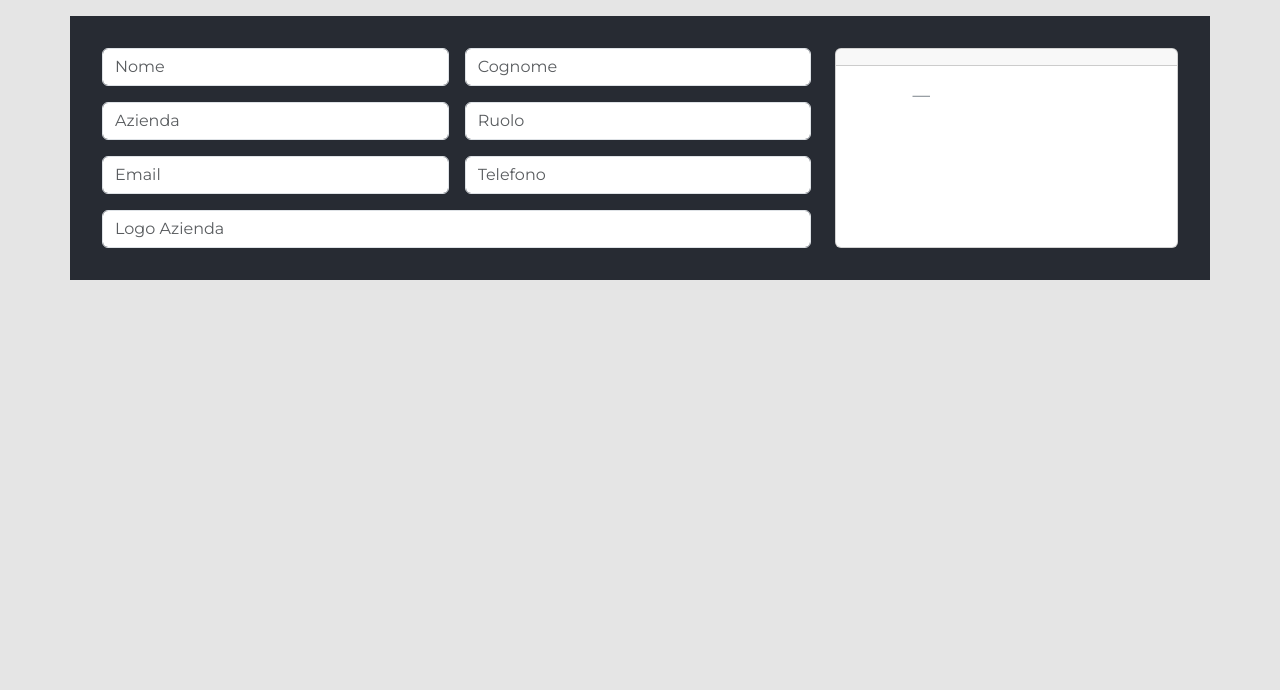
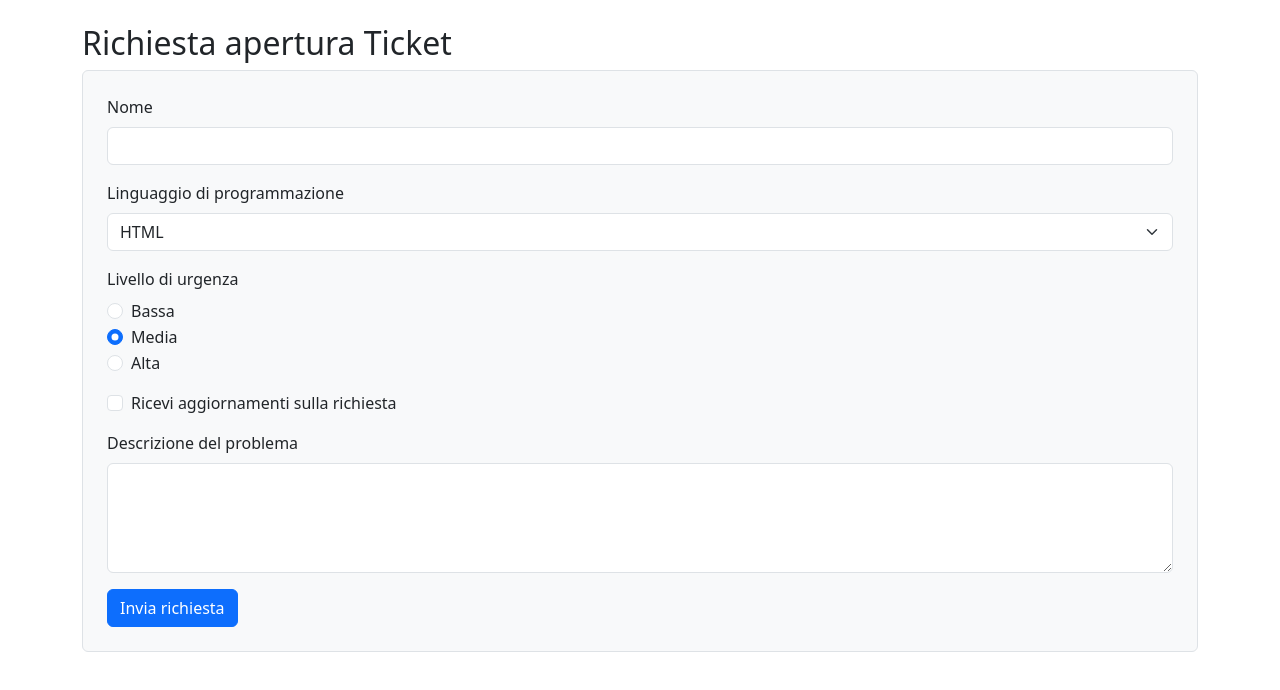
Before and after one commit to pimoGit/lc-react-151, a React (Vite) app: page / in a window 1280 px wide. Shown: the top 690 px of the page. Built offline with nearby package versions, Linux system fonts and the light colour scheme; the HTML template or start-up script is replaced by a standard one.

Commit message:
differenze gestione campi form checkbox e radio

```diff
--- a/src/App.jsx
+++ b/src/App.jsx
@@ -4,6 +4,7 @@ import FormMain from "./components/form/FormMain"
 import TodoList from "./components/form/TodoList"
 import CharactersList from "./components/rickmorty/CharactersList"
 import BusinessCard from "./components/form/BusinessCard"
+import TicketForm from "./components/form/TicketForm"
 
 function App() {
 
@@ -14,8 +15,8 @@ function App() {
             <FormMain />
             <TodoList />
             <CharactersList />
-            */}
-            <BusinessCard />
+            <BusinessCard />*/}
+            <TicketForm />
         </>
     )
 }
--- /dev/null
+++ b/src/components/form/TicketForm.jsx
@@ -0,0 +1,157 @@
+import { useState } from "react";
+import axios from "axios";
+
+const TicketForm = () => {
+
+    //   const [alert, setAlert] = useState({ show: false, status: '', text: '' })
+
+    const initialFormData = {
+        name: "",
+        language: "HTML",
+        urgency: "medium",
+        updates: false,
+        description: "",
+    }
+
+    const [formData, setFormData] = useState(initialFormData);
+
+    const handleChange = (e) => {
+        const { name, value, type, checked } = e.target;
+        setFormData({
+            ...formData,
+            [name]: type === "checkbox" ? checked : value,
+        });
+    };
+
+    const handleSubmit = (e) => {
+        e.preventDefault();
+        axios.post("https://67c5b4f3351c081993fb1ab6.mockapi.io/api/tickets", formData)
+            .then(response => {
+                console.log("Dati inviati con successo:", response.data);
+                setFormData(initialFormData);
+                setAlert({ show: true, status: 'success', text: 'Richiesta inviata con successo!' });
+            })
+            .catch(error => {
+                console.error("Errore nell'invio dei dati:", error);
+                setAlert({ show: true, status: 'danger', text: 'Errore invio della richiesta!' });
+            });
+    };
+
+    return (
+        <div className="container mt-4">
+            <h2>Richiesta apertura Ticket</h2>
+            {/* {alert.show &&
+        <div className={`alert alert-${alert.status}`} role="alert">
+          {alert.text}
+        </div>
+      } */}
+
+            <form onSubmit={handleSubmit} className="p-4 border rounded bg-light">
+                {/* Nome */}
+                <div className="mb-3">
+                    <label className="form-label">Nome</label>
+                    <input
+                        type="text"
+                        name="name"
+                        className="form-control"
+                        value={formData.name}
+                        onChange={handleChange}
+                        required
+                    />
+                </div>
+
+                {/* Selezione linguaggio */}
+                <div className="mb-3">
+                    <label className="form-label">Linguaggio di programmazione</label>
+                    <select
+                        name="language"
+                        className="form-select"
+                        value={formData.language}
+                        onChange={handleChange}
+                    >
+                        <option value="HTML">HTML</option>
+                        <option value="CSS">CSS</option>
+                        <option value="JS">JavaScript</option>
+                        <option value="React">React</option>
+                        <option value="Express">Express</option>
+                        <option value="SQL">SQL</option>
+                    </select>
+                </div>
+
+                {/* Radio Urgenza */}
+                <div className="mb-3">
+                    <label className="form-label">Livello di urgenza</label>
+                    <div>
+                        <div className="form-check">
+                            <input
+                                type="radio"
+                                name="urgency"
+                                value="low"
+                                id="urgencyLow"
+                                className="form-check-input"
+                                checked={formData.urgency === "low"}
+                                onChange={handleChange}
+                            />
+                            <label className="form-check-label" htmlFor="urgencyLow">Bassa</label>
+                        </div>
+                        <div className="form-check">
+                            <input
+                                type="radio"
+                                name="urgency"
+                                value="medium"
+                                id="urgencyMedium"
+                                className="form-check-input"
+                                checked={formData.urgency === "medium"}
+                                onChange={handleChange}
+                            />
+                            <label className="form-check-label" htmlFor="urgencyMedium">Media</label>
+                        </div>
+                        <div className="form-check">
+                            <input
+                                type="radio"
+                                name="urgency"
+                                value="high"
+                                id="urgencyHigh"
+                                className="form-check-input"
+                                checked={formData.urgency === "high"}
+                                onChange={handleChange}
+                            />
+                            <label className="form-check-label" htmlFor="urgencyHigh">Alta</label>
+                        </div>
+                    </div>
+                </div>
+
+                {/* Checkbox aggiornamenti */}
+                <div className="mb-3 form-check">
+                    <input
+                        type="checkbox"
+                        name="updates"
+                        id="updates"
+                        className="form-check-input"
+                        checked={formData.updates}
+                        onChange={handleChange}
+                    />
+                    <label className="form-check-label" htmlFor="updates">Ricevi aggiornamenti sulla richiesta</label>
+                </div>
+
+                {/* Descrizione problema */}
+                <div className="mb-3">
+                    <label className="form-label">Descrizione del problema</label>
+                    <textarea
+                        name="description"
+                        className="form-control"
+                        rows="4"
+                        value={formData.description}
+                        onChange={handleChange}
+                        required
+                    />
+                </div>
+
+                {/* Pulsante di invio */}
+                <button type="submit" className="btn btn-primary">Invia richiesta</button>
+            </form>
+        </div>
+    );
+};
+
+export default TicketForm;
--- a/src/index.css
+++ b/src/index.css
@@ -1,162 +1 @@
-@import url("https://fonts.googleapis.com/css2?family=Montserrat:wght@400;500;700&display=swap");
-
-
-* {
-    margin: 0;
-    padding: 0;
-    box-sizing: border-box;
-}
-
-/* regole accordions */
-
-/*------------------
-    VARIABLES
--------------------*/
-:root {
-    --primary-color: #3535ec;
-    --secondary-color: #00de6b;
-}
-
-/*------------------
-    RESET
--------------------*/
-* {
-    box-sizing: border-box;
-    margin: 0;
-    padding: 0;
-}
-
-/*------------------
-      GENERAL
--------------------*/
-
-
-/*-----------
-  TYPO
-------------*/
-body {
-    font-size: 1.1rem;
-    font-family: "Montserrat", sans-serif;
-    color: #111111;
-    background-color: #e5e5e5;
-}
-
-/*-----------
-  ACCORDION LIST
-------------*/
-.accordion-list>*:not(:last-child) {
-    margin-bottom: 1rem;
-}
-
-/*-----------
-  ACCORDION
-------------*/
-.accordion {
-    background-color: #fff;
-    box-shadow: rgba(149, 157, 165, 0.2) 0px 8px 24px;
-}
-
-.accordion>* {
-    padding: 0.75rem;
-}
-
-.accordion__title {
-    background-color: #efefef;
-    font-weight: bold;
-    display: flex;
-    align-items: center;
-    justify-content: space-between;
-}
-
-.accordion__btn {
-    border: none;
-    font-size: 1.4rem;
-    cursor: pointer;
-}
-
-/* regole per personaggi Rick & Morty */
-// !!!!!! index.css
-
-* {
-    margin: 0;
-    padding: 0;
-    box-sizing: border-box;
-}
-
-body {
-    width: 100%;
-    height: 100vh;
-}
-
-
-.container {
-    padding: 2rem;
-    background-color: rgb(39, 43, 51);
-    color: rgb(245, 245, 245);
-    text-align: center;
-}
-
-.characters {
-    display: flex;
-    justify-content: space-between;
-    align-items: center;
-    flex-wrap: wrap;
-}
-
-.character {
-    margin: 20px;
-    width: 500px;
-    height: 220px;
-    display: flex;
-    background-color: rgb(60, 62, 68);
-    border-radius: .5rem;
-    box-shadow: rgba(0, 0, 0, 0.1) 0px 4px 6px -1px, rgba(0, 0, 0, 0.06) 0px 2px 4px -1px;
-}
-
-.character-image {
-    flex: 2 1 0%;
-
-    img {
-        width: 100%;
-        height: 100%;
-        object-fit: cover;
-        border-top-left-radius: .5rem;
-        border-bottom-left-radius: .5rem;
-    }
-}
-
-.character-info {
-    padding: 25px;
-    flex: 3 1 0%;
-    text-align: left;
-    color: rgb(245, 245, 245);
-
-    .character-name {
-        font-size: 1.5rem;
-    }
-
-    .character-status-origin {
-        margin-top: 10px;
-        font-size: 1.1rem;
-
-        .status-icon {
-            display: inline-block;
-            height: 0.5rem;
-            width: 0.5rem;
-            margin-right: 0.375rem;
-            border-radius: 50%;
-
-            &.is-alive {
-                background-color: rgb(85, 204, 68);
-            }
-
-            &.is-unknown {
-                background-color: rgb(158, 158, 158);
-            }
-
-            &.is-dead {
-                background-color: rgb(214, 61, 46);
-            }
-        }
-    }
-}
+/*  */
```
